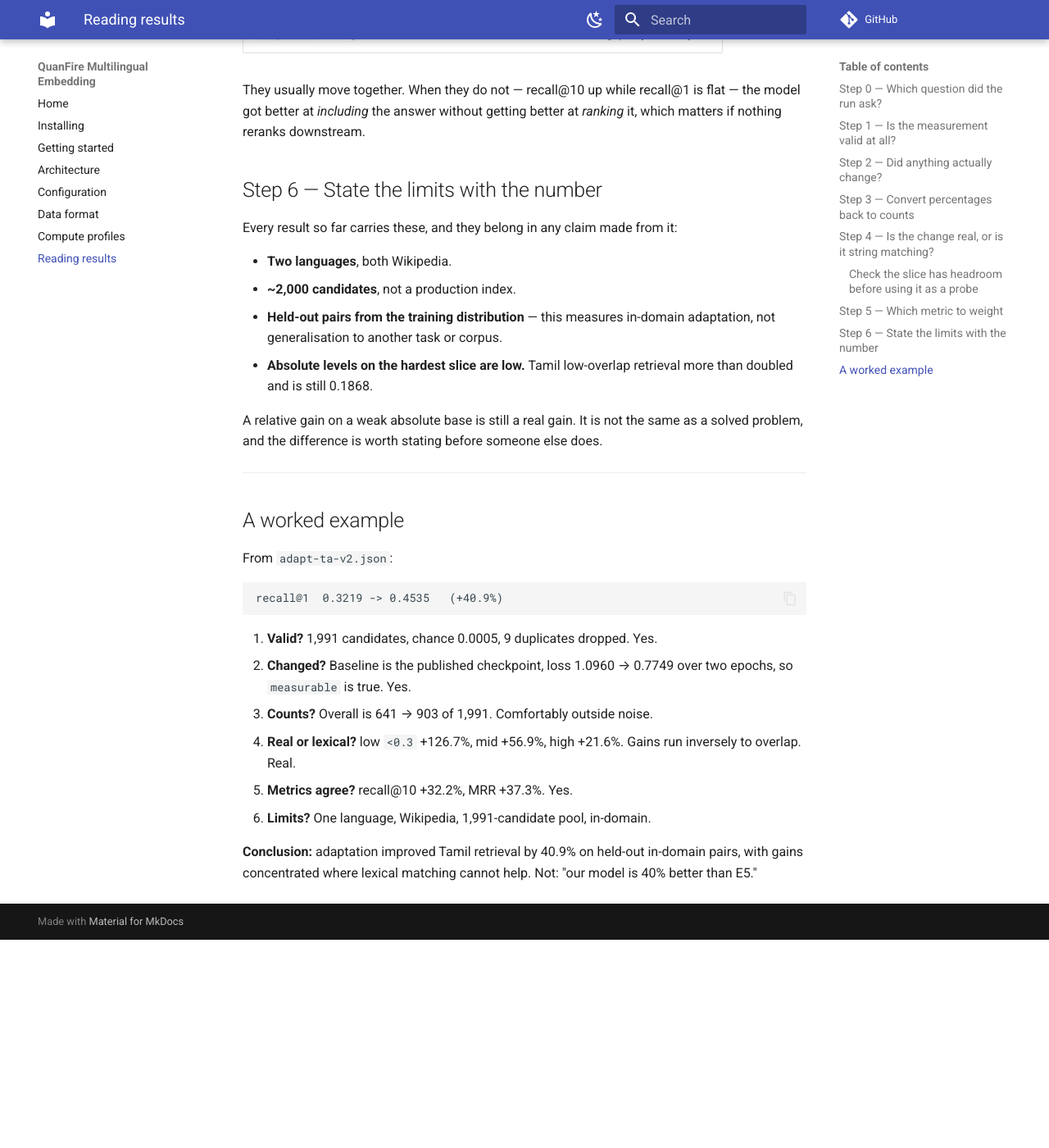
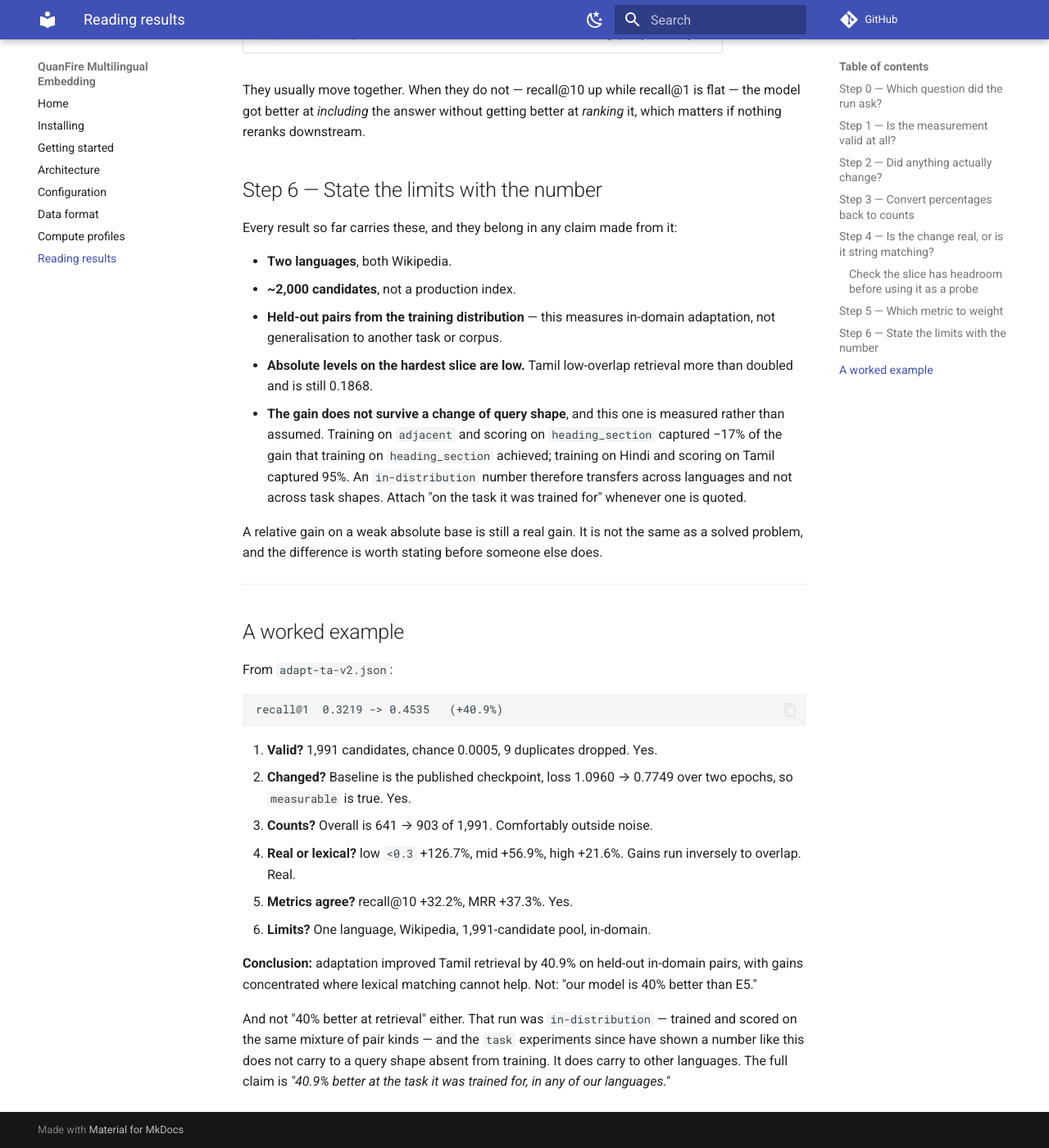
Before and after one commit to Quanfire-AI/quanfire-multilingual-embedding, an MkDocs documentation site: the page built from docs/reading-results.md, in a window 1280 px wide and 1400 px high, scrolled down 3893 px. Shown: the whole window at 82% size. Built offline with MkDocs 1.6.1 and Material for MkDocs 9.7.7, drawn with Linux system fonts in a browser that asks for light colours; comment, search, counter and statistics services are not loaded; before the commit the page ends 5039 px from its top, so only the background shows below that.

Commit message:
Separate task adaptation from language adaptation, and record the answer
Four runs, each varying exactly one facet with everything else held
fixed, matched training volumes, and an evaluation set pinned so both
arms of each pair scored an identical baseline.

Changing the task shape -- train on adjacent, score on heading_section
-- captured -17% of the achievable gain. Changing the language -- train
on Hindi, score on Tamil -- captured 95%, seven queries apart out of
1,272 with overlapping intervals.

So the adaptation is language-general and task-specific, which is the
reverse of how this work has been framed. Pairs transfer across
languages, so the twenty scheduled languages do not each need a corpus;
pairs do not transfer across query shapes, so every shape to be served
must be in the training mixture. A mixture containing the shape works --
indic-v1 reached +38.0% on heading_section while also giving +40.8% on
adjacent -- so the requirement is to mine several shapes, not to predict
which one users will type.

This supersedes the 80%/87% figures, which compared specialists against
joint training and so varied composition as well as language.

reading-results.md gains the qualification in its limits list and its
worked example, since an in-distribution number read without it is the
specific misreading these runs rule out.

```diff
--- a/docs/reading-results.md
+++ b/docs/reading-results.md
@@ -159,6 +159,11 @@ Every result so far carries these, and they belong in any claim made from it:
   not generalisation to another task or corpus.
 - **Absolute levels on the hardest slice are low.** Tamil low-overlap retrieval more than
   doubled and is still 0.1868.
+- **The gain does not survive a change of query shape**, and this one is measured rather
+  than assumed. Training on `adjacent` and scoring on `heading_section` captured −17% of
+  the gain that training on `heading_section` achieved; training on Hindi and scoring on
+  Tamil captured 95%. An `in-distribution` number therefore transfers across languages and
+  not across task shapes. Attach "on the task it was trained for" whenever one is quoted.
 
 A relative gain on a weak absolute base is still a real gain. It is not the same as a
 solved problem, and the difference is worth stating before someone else does.
@@ -185,3 +190,9 @@ recall@1  0.3219 -> 0.4535   (+40.9%)
 **Conclusion:** adaptation improved Tamil retrieval by 40.9% on held-out in-domain pairs,
 with gains concentrated where lexical matching cannot help. Not: "our model is 40% better
 than E5."
+
+And not "40% better at retrieval" either. That run was `in-distribution` — trained and
+scored on the same mixture of pair kinds — and the `task` experiments since have shown a
+number like this does not carry to a query shape absent from training. It does carry to
+other languages. The full claim is *"40.9% better at the task it was trained for, in any
+of our languages."*
```
Also changed, not shown: ROADMAP.md (+57 -0 lines).
